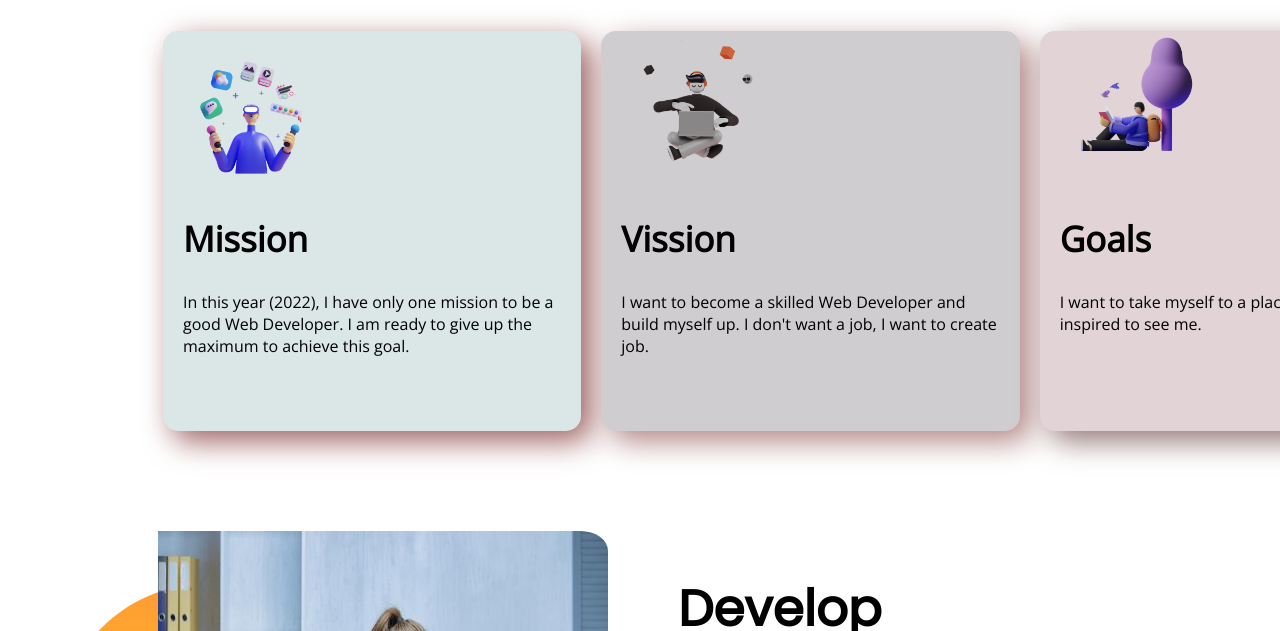
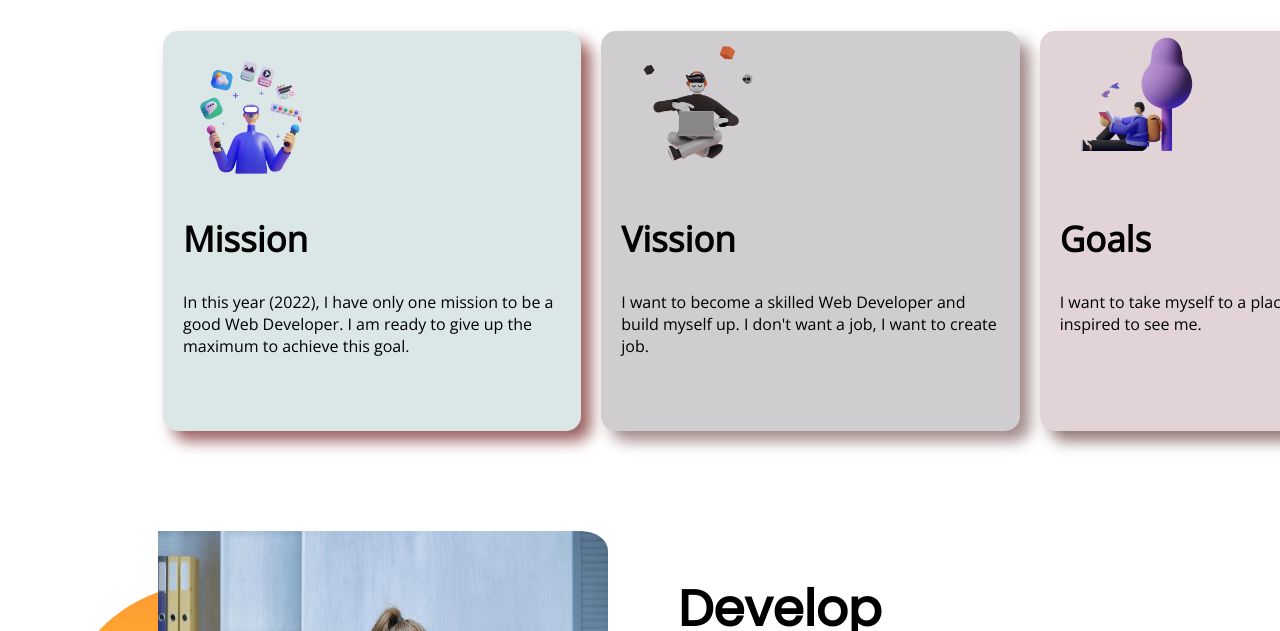
Before and after one commit to Eshitayasmin/FirstAssignment-portfolio, a plain HTML site: page index.html in a window 1280 px wide. Shown: the part 677-1308 px from the top of the page. Drawn offline with nearby package versions, Linux system fonts and the light colour scheme; a web font is replaced by a local one.

Commit message:
last commit

```diff
--- a/style.css
+++ b/style.css
@@ -46,7 +46,7 @@ h2{
         height: 150px;
     }
     .box-create-one{
-        box-shadow: 10px 10px 30px rgb(156, 96, 96);
+        box-shadow: 10px 10px 15px rgb(156, 96, 96);
         width:30%;
         background-color: rgb(219, 230, 230);
         padding-left: 20px;
@@ -58,7 +58,7 @@ h2{
 
     }
     .box-create-two{
-        box-shadow: 10px 10px 30px rgb(177, 131, 131);
+        box-shadow: 10px 10px 15px rgb(161, 138, 138);
         width:30%;
         background-color: rgb(207, 205, 207);
         margin-right: 20px;
@@ -69,7 +69,7 @@ h2{
 
     }
     .box-create-three{
-        box-shadow: 10px 10px 30px rgb(146, 117, 117);
+        box-shadow: 10px 10px 15px rgb(146, 117, 117);
         width:30%;
         background-color: rgb(226, 212, 214);
         padding-right: 20px;
```
